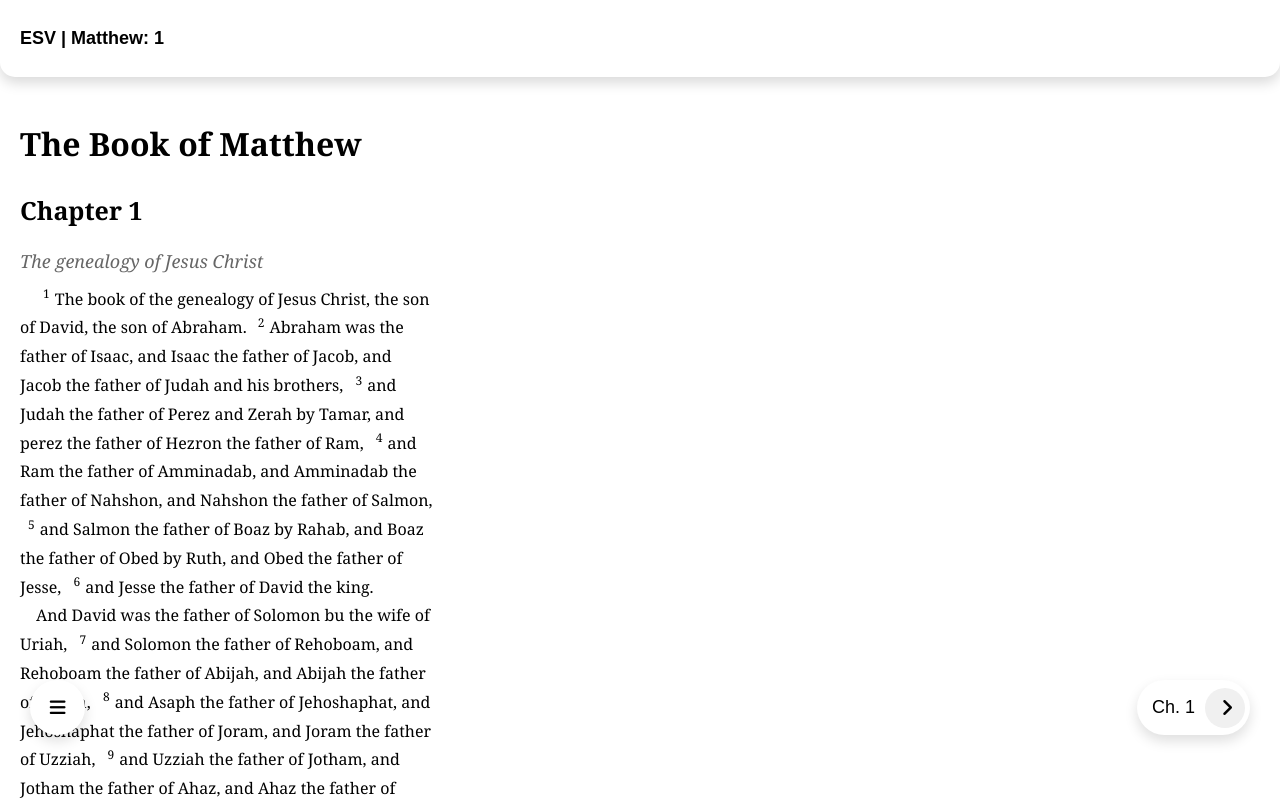
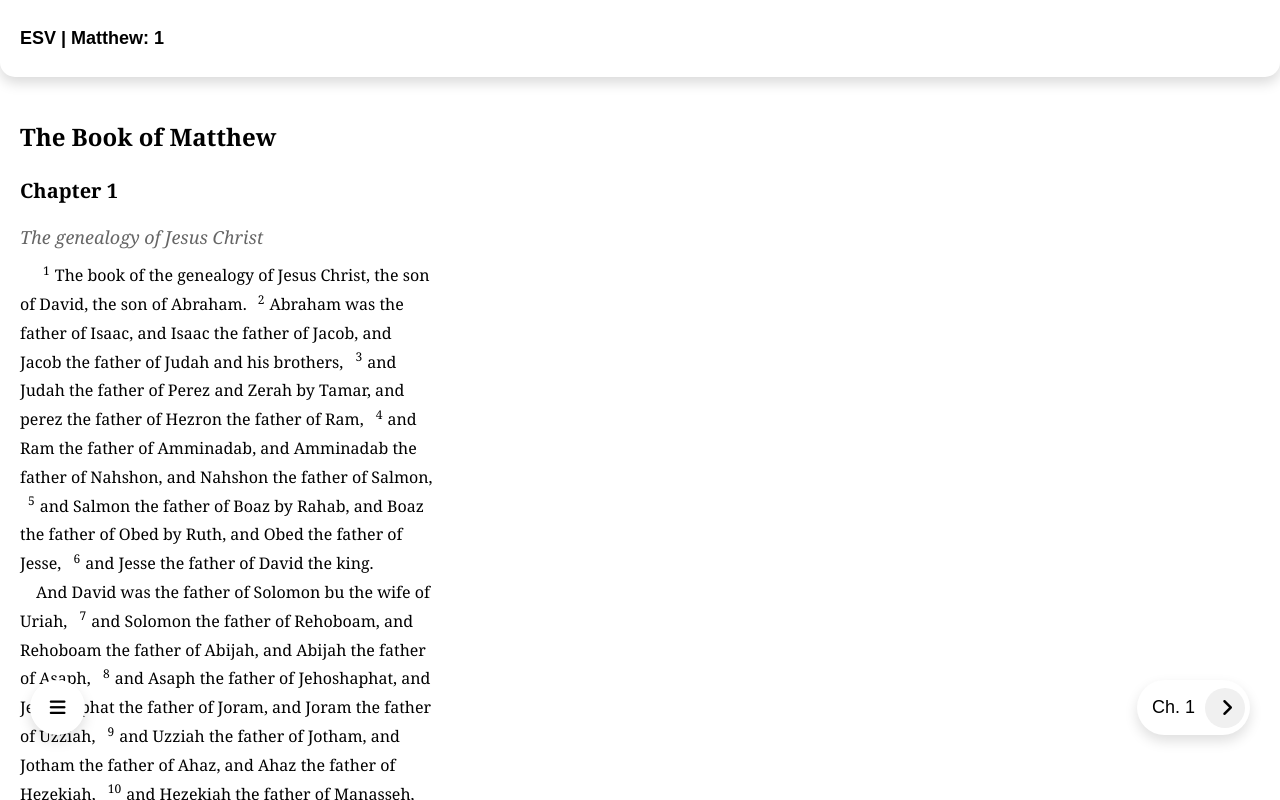
Before and after one commit to Ruffmantom/bookOfMatthew, a plain HTML site: page index.html in a window 1280 px wide. Drawn offline with nearby package versions, Linux system fonts and the light colour scheme.

Commit message:
added some styles to the title

```diff
--- a/assets/css/style.css
+++ b/assets/css/style.css
@@ -87,7 +87,7 @@ span {
 }
 #b_chapter_num {
   margin-bottom: 15px;
-  font-size: 25px;
+  font-size: 20px;
 }
 .v_title {
   font-style: italic;
--- a/assets/js/createAndLoadHtml.js
+++ b/assets/js/createAndLoadHtml.js
@@ -40,7 +40,7 @@ const loadingRender = (loadedUserData) => {
           <div  data-ddbtnid="${bookId}" class="dark b_book_c_dd_btn_cl">
             <div data-ddbtnid="${bookId}" id="b_book_c_dd_btn" class="b_btn_overlay_click"></div>
             <p id="selection_name">${bookName}</p>
-            <i data-ddbtnid="${bookId}" class="fa fa-angle-down drop_icon" aria-hidden="true"></i>
+            <!-- <i data-ddbtnid="${bookId}" class="fa fa-angle-down drop_icon" aria-hidden="true"></i> -->
           </div>
           <div data-ddcontid="${bookId}" class="dark b_dd_chapter_cont">
             <h4 class="b_nav_titles">Chapters</h4>
--- a/index.html
+++ b/index.html
@@ -181,7 +181,7 @@
     <!--  --------------------- END Verse Options Box --------------------- -->
     <!--  ---------------------  Verse Reading Body ----------------------- -->
     <div class="dark bible_read_body">
-      <h1 id="b_book"></h1>
+      <h2 id="b_book"></h2>
       <h3 id="b_chapter_num"></h2>
       <div class="b_verse_body"></div>
     </div>
```
